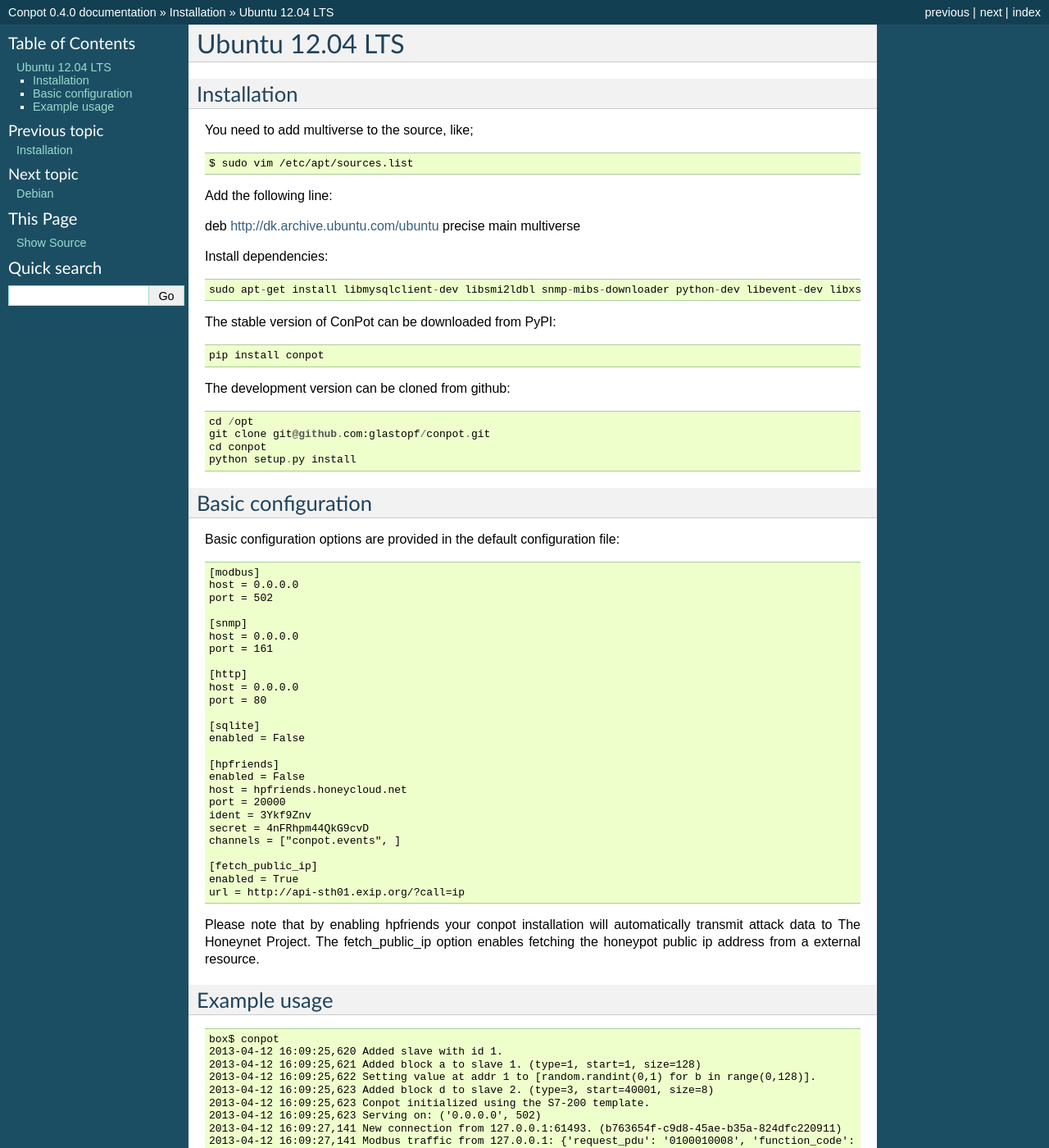
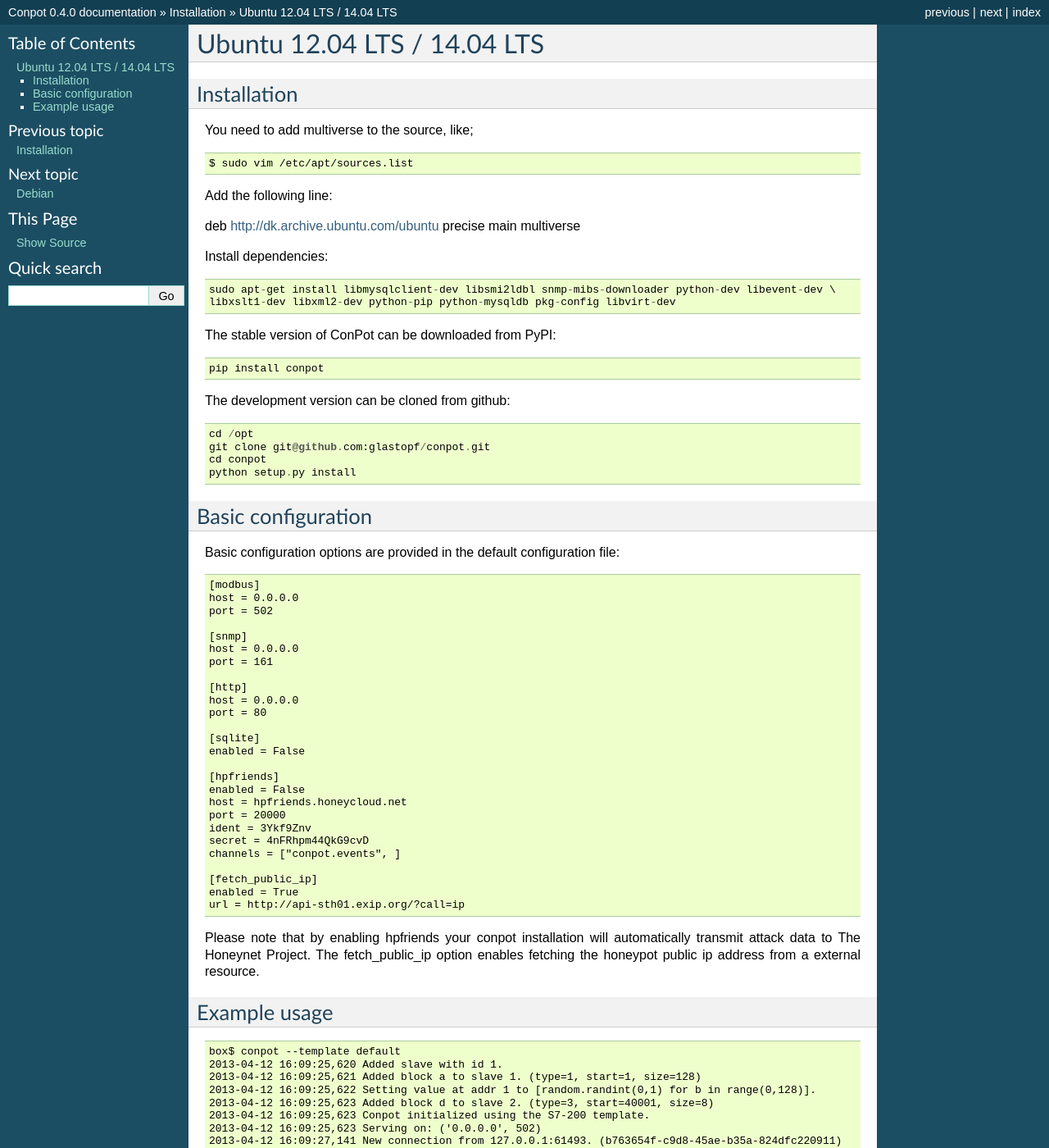
Before and after one commit to logictitans/PLC-conpot, a Sphinx documentation site: the page built from docs/source/installation/ubuntu.rst, in a window 1280 px wide and 1400 px high. Shown: the whole window at 82% size. Built offline with Sphinx 7.4.7, drawn with Linux system fonts in a browser that asks for light colours; the version number is read from the project's files by our own code; some of the changed text lies outside the part shown.

Commit message:
Update README
current conpot is started a bit different

+ add packages needed for ubuntu installation

```diff
--- a/docs/source/installation/ubuntu.rst
+++ b/docs/source/installation/ubuntu.rst
@@ -1,4 +1,4 @@
-Ubuntu 12.04 LTS
+Ubuntu 12.04 LTS  / 14.04 LTS
 ======================================
 
 Installation
@@ -16,7 +16,8 @@ deb http://dk.archive.ubuntu.com/ubuntu precise main multiverse
 Install dependencies:
 ::
 
-    sudo apt-get install libmysqlclient-dev libsmi2ldbl snmp-mibs-downloader python-dev libevent-dev libxslt1-dev libxml2-dev python-pip python-mysqldb
+    sudo apt-get install libmysqlclient-dev libsmi2ldbl snmp-mibs-downloader python-dev libevent-dev \
+    libxslt1-dev libxml2-dev python-pip python-mysqldb pkg-config libvirt-dev
 
 
 The stable version of ConPot can be downloaded from PyPI:
@@ -74,7 +75,7 @@ Example usage
 
 ::
 
-    box$ conpot
+    box$ conpot --template default
     2013-04-12 16:09:25,620 Added slave with id 1.
     2013-04-12 16:09:25,621 Added block a to slave 1. (type=1, start=1, size=128)
     2013-04-12 16:09:25,622 Setting value at addr 1 to [random.randint(0,1) for b in range(0,128)].
```
Also changed, not shown: README.rst (+26 -24 lines).
